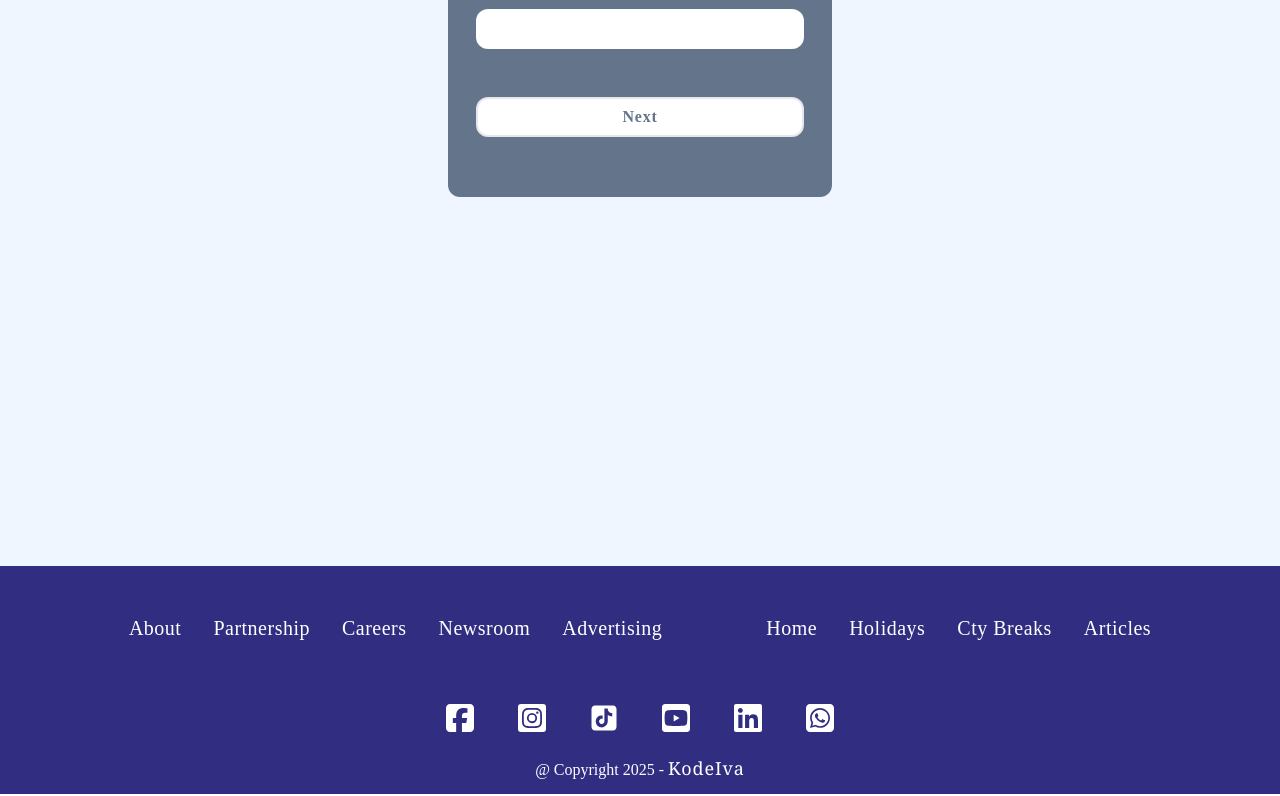
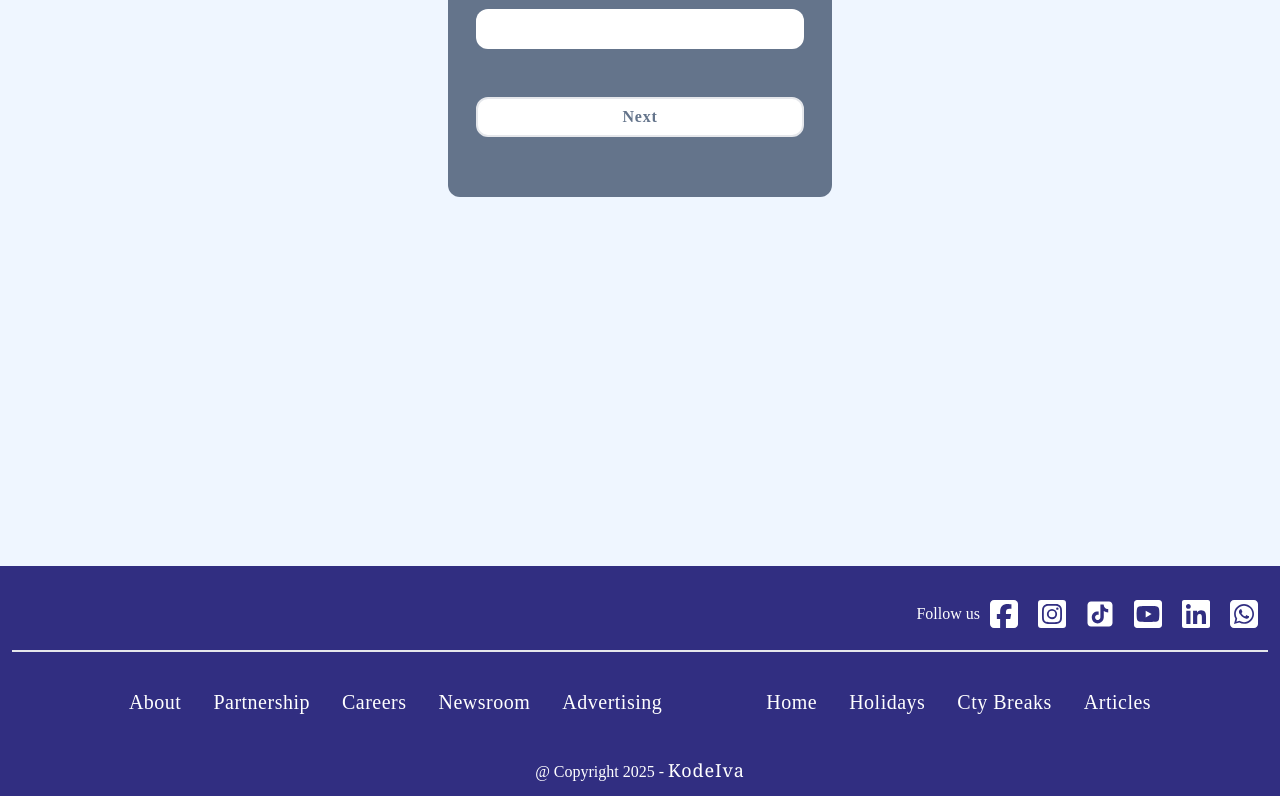
Before and after one commit to KodeIva/adventurous, a React (Create React App) app: page /reset_password in a window 1280 px wide. Shown: the part 438-1234 px from the top of the page. Built offline with nearby package versions, Linux system fonts and the light colour scheme.

Commit message:
<div> with socials moved on top in <Footer>, bottom border

```diff
--- a/src/components/Footer.jsx
+++ b/src/components/Footer.jsx
@@ -7,6 +7,18 @@ import { AiFillTikTok } from "react-icons/ai";
 const Footer = () => {
   return (
     <section className="flex flex-col justify-center items-center text-center w-full h-auto p-3 bg-indigo-900" >
+       <div className='flex py-3 border-b-2 items-center justify-end text-white w-full h-auto'>
+          <h1>Follow us </h1>
+          <ul className='flex flex-row'>
+            <li ><a href=""><FaSquareFacebook className='m-2 lg:mx-2 w-6 h-6 lg:w-8 lg:h-8 hover:scale-110 hover:text-blue-300 duration-700' /></a></li>
+            <li><a href=""><FaInstagramSquare className='m-2 lg:mx-2 w-6 h-6 lg:w-8 lg:h-8 hover:scale-110 hover:text-blue-300 duration-700' /></a></li>
+            <li><a href=""><AiFillTikTok className='m-2 lg:mx-2 w-6 h-6 lg:w-8 lg:h-8 hover:scale-110 hover:text-blue-300 duration-700' /></a></li>
+            <li><a href=""><FaYoutubeSquare className='m-2 lg:mx-2 w-6 h-6 lg:w-8 lg:h-8 hover:scale-110 hover:text-blue-300 duration-700' /></a></li>
+            <li><a href=""><FaLinkedin className='m-2 lg:mx-2 w-6 h-6 lg:w-8 lg:h-8 hover:scale-110 hover:text-blue-300 duration-700' /></a></li>
+            <li><a href=""><FaSquareWhatsapp className='m-2 lg:mx-2 w-6 h-6 lg:w-8 lg:h-8 hover:scale-110 hover:text-blue-300 duration-700' /></a></li>
+          </ul>
+          <hr className='bg-slate-400 h-2'/>
+         </div>
       <div className='flex'>
         <ul className="flex flex-col items-start lg:flex-row w-full h-auto md:justify-center text-center p-9 " >
           <li className='xl:text-xl mb-1 mx-4 text-white bold tracking-wide hover:text-blue-200 hover:-translate-x-2 transition ease-in-out duration-700'>
@@ -40,16 +52,6 @@ const Footer = () => {
           </li>
          </ul>
          </div>
-         <div className='flex py-3 items-center justify-center text-white w-full h-auto'>
-          <ul className='flex flex-row'>
-            <li ><a href=""><FaSquareFacebook className='m-2 lg:mx-5 w-6 h-6 lg:w-8 lg:h-8 hover:scale-110 hover:text-blue-300 duration-700' /></a></li>
-            <li><a href=""><FaInstagramSquare className='m-2 lg:mx-5 w-6 h-6 lg:w-8 lg:h-8 hover:scale-110 hover:text-blue-300 duration-700' /></a></li>
-            <li><a href=""><AiFillTikTok className='m-2 lg:mx-5 w-6 h-6 lg:w-8 lg:h-8 hover:scale-110 hover:text-blue-300 duration-700' /></a></li>
-            <li><a href=""><FaYoutubeSquare className='m-2 lg:mx-5 w-6 h-6 lg:w-8 lg:h-8 hover:scale-110 hover:text-blue-300 duration-700' /></a></li>
-            <li><a href=""><FaLinkedin className='m-2 lg:mx-5 w-6 h-6 lg:w-8 lg:h-8 hover:scale-110 hover:text-blue-300 duration-700' /></a></li>
-            <li><a href=""><FaSquareWhatsapp className='m-2 lg:mx-5 w-6 h-6 lg:w-8 lg:h-8 hover:scale-110 hover:text-blue-300 duration-700' /></a></li>
-          </ul>
-         </div>
         <div className='text-white'>
            <span> @ Copyright
              <span> {new Date().getFullYear()} - </span>
```
